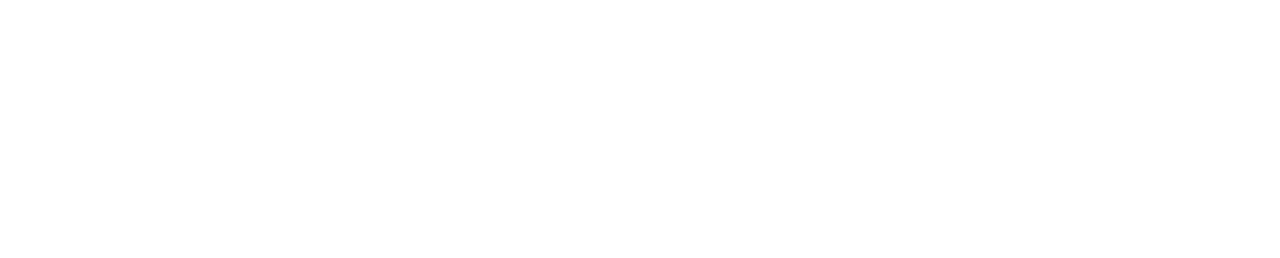
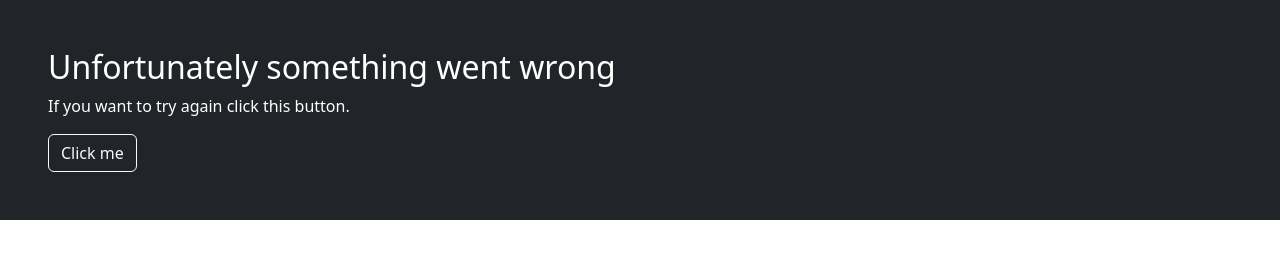
Before and after one commit to GasinskiN/Newsletter-signup, a website: page failure.html in a window 1280 px wide. Drawn offline with nearby package versions, Linux system fonts and the light colour scheme.

Commit message:
Add styling using bootstrap

```diff
--- a/failure.html
+++ b/failure.html
@@ -0,0 +1,21 @@
+<!DOCTYPE html>
+<html lang="en">
+<head>
+    <meta charset="UTF-8">
+    <meta http-equiv="X-UA-Compatible" content="IE=edge">
+    <meta name="viewport" content="width=device-width, initial-scale=1.0">
+    <link href="https://cdn.jsdelivr.net/npm/bootstrap@5.3.0-alpha1/dist/css/bootstrap.min.css" rel="stylesheet" integrity="sha384-GLhlTQ8iRABdZLl6O3oVMWSktQOp6b7In1Zl3/Jr59b6EGGoI1aFkw7cmDA6j6gD" crossorigin="anonymous">
+    <title>Failure</title>
+</head>
+<body>
+    <div class=" ps-0 pe-0 container-fluid">
+        <div class=" p-5 text-bg-dark">
+        <h2>Unfortunately something went wrong</h2>
+        <p>If you want to try again click this button.</p>
+        <form action="/failure" method="post" >
+            <button class="btn btn-outline-light" type="submit">Click me</button>
+        </form>
+        </div>
+    </div>
+</body>
+</html>
```
Also changed, not shown: success.html (+11 -2 lines).
